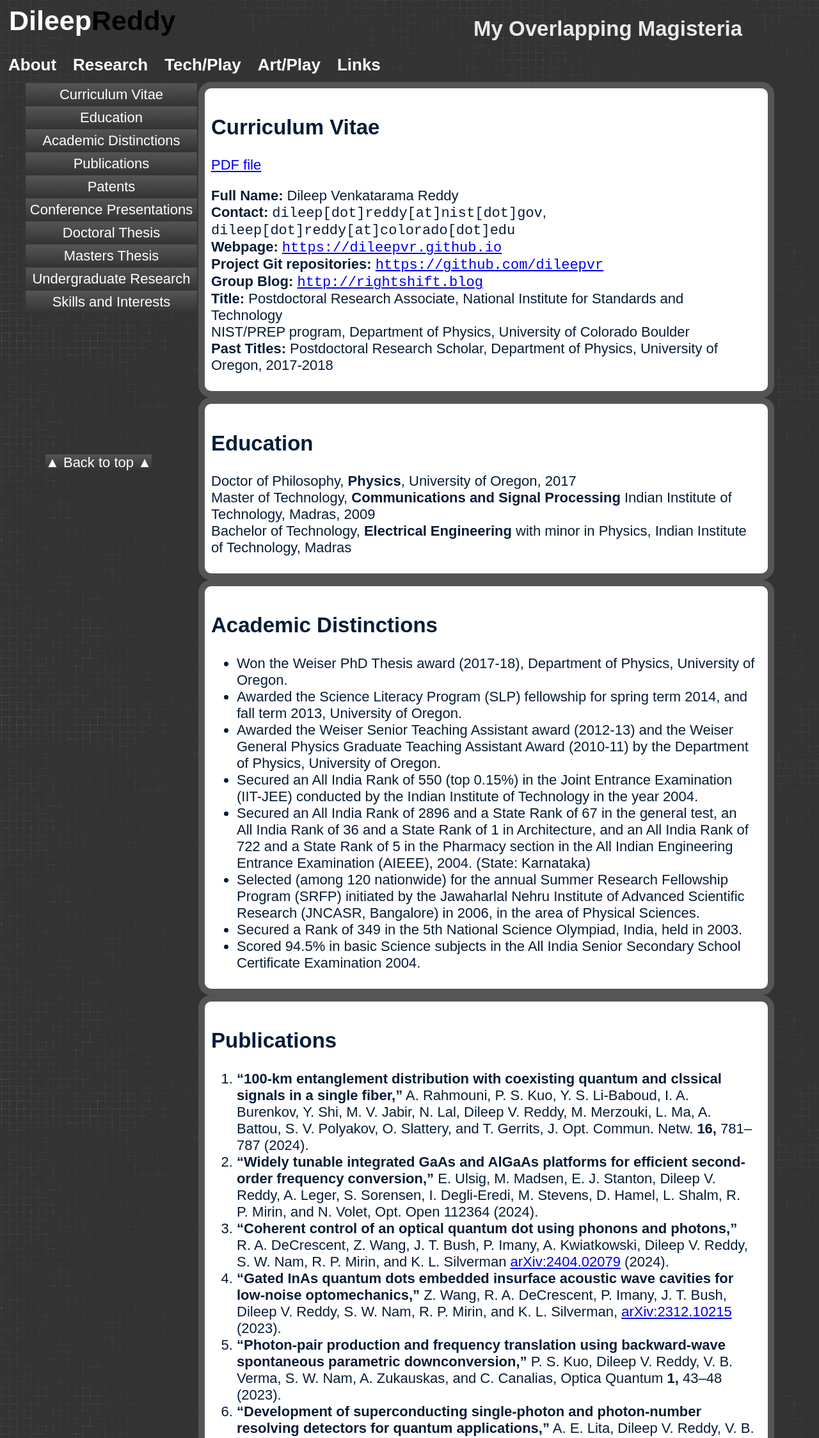
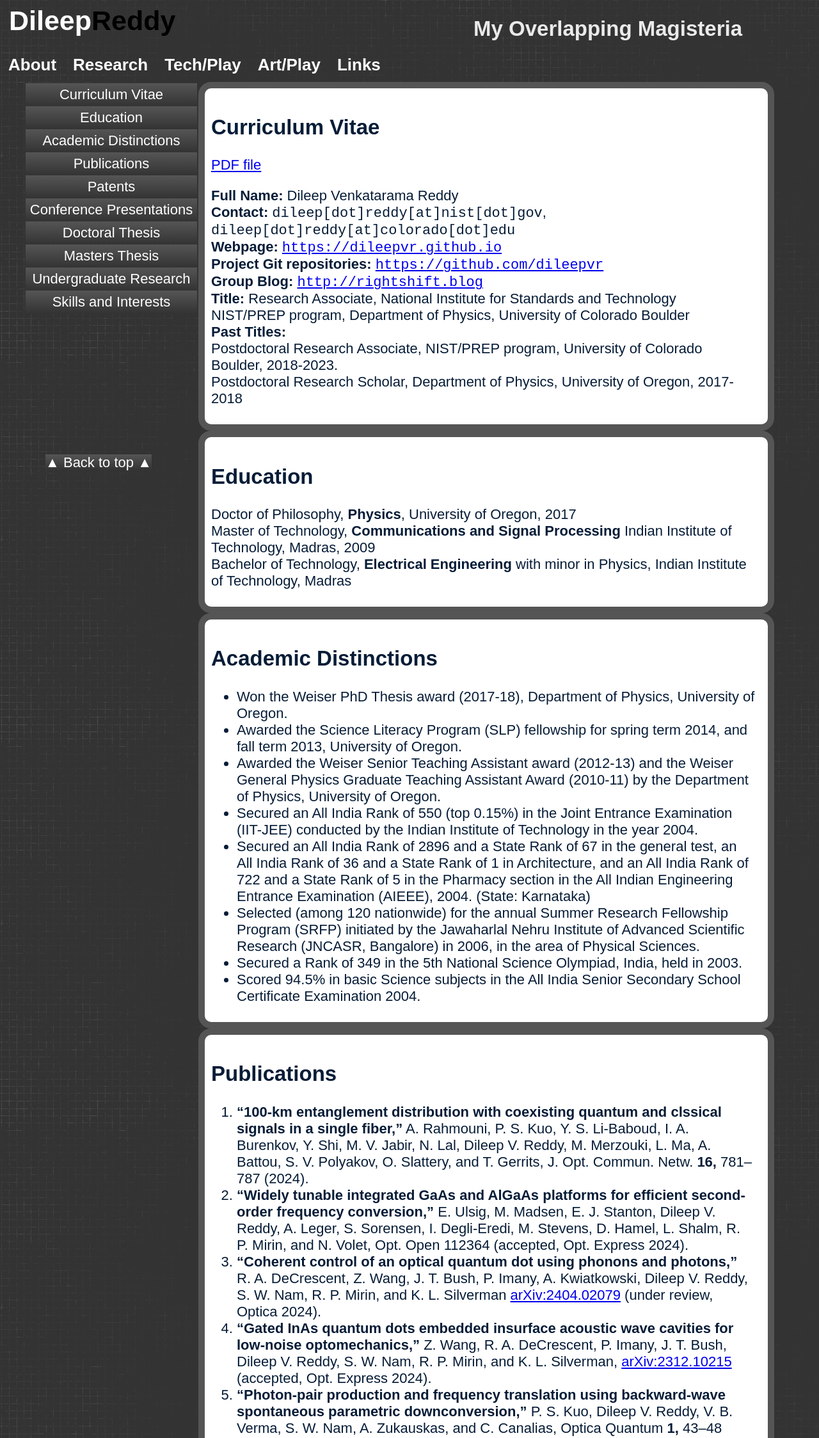
Before and after one commit to dileepvr/dileepvr.github.io, a plain HTML site: page CV/dileepCV.html in a window 1280 px wide. Shown: the part 39-2286 px from the top of the page at 64% size. Drawn offline with nearby package versions, Linux system fonts and the light colour scheme; some packages are replaced by stand-ins of ours; files that its build step writes are made by us from their sources; files whose address does not match are found by name.

Commit message:
CV updates.

```diff
--- a/CV/dileepCV.html
+++ b/CV/dileepCV.html
@@ -1,7 +1,7 @@
 <!DOCTYPE html>
 <html lang="en">
 <head>
-<!-- 2024-08-06 Tue 10:24 -->
+<!-- 2024-10-06 Sun 14:57 -->
 <meta charset="utf-8" />
 <meta name="viewport" content="width=device-width, initial-scale=1" />
 <title>Dileep's Personal Webpage</title>
@@ -79,9 +79,11 @@
 <b>Webpage:</b> <a href="../index.html"><code>https://dileepvr.github.io</code></a><br>
 <b>Project Git repositories:</b> <a href="https://github.com/dileepvr"><code>https://github.com/dileepvr</code></a><br>
 <b>Group Blog:</b> <a href="http://rightshift.blog"><code>http://rightshift.blog</code></a><br>
-<b>Title:</b> Postdoctoral Research Associate, National Institute for Standards and Technology<br>
+<b>Title:</b> Research Associate, National Institute for Standards and Technology<br>
          NIST/PREP program, Department of Physics, University of Colorado Boulder<br>
-<b>Past Titles:</b> Postdoctoral Research Scholar, Department of Physics, University of Oregon, 2017-2018<br>
+<b>Past Titles:</b><br>
+Postdoctoral Research Associate, NIST/PREP program, University of Colorado Boulder, 2018-2023.<br>
+Postdoctoral Research Scholar, Department of Physics, University of Oregon, 2017-2018<br>
 </p>
 </div>
 </div>
@@ -115,9 +117,9 @@ Bachelor of Technology, <b>Electrical Engineering</b> with minor in Physics, Ind
 <div class="outline-text-2" id="text-org44cc555">
 <ol class="org-ol">
 <li><b>&ldquo;100-km entanglement distribution with coexisting quantum and clssical signals in a single fiber,&rdquo;</b> A. Rahmouni, P. S. Kuo, Y. S. Li-Baboud, I. A. Burenkov, Y. Shi, M. V. Jabir, N. Lal, Dileep V. Reddy, M. Merzouki, L. Ma, A. Battou, S. V. Polyakov, O. Slattery, and T. Gerrits, J. Opt. Commun. Netw. <b>16,</b> 781&#x2013;787 (2024).<br></li>
-<li><b>&ldquo;Widely tunable integrated GaAs and AlGaAs platforms for efficient second-order frequency conversion,&rdquo;</b> E. Ulsig, M. Madsen, E. J. Stanton, Dileep V. Reddy, A. Leger, S. Sorensen, I. Degli-Eredi, M. Stevens, D. Hamel, L. Shalm, R. P. Mirin, and N. Volet, Opt. Open 112364 (2024).<br></li>
-<li><b>&ldquo;Coherent control of an optical quantum dot using phonons and photons,&rdquo;</b> R. A. DeCrescent, Z. Wang, J. T. Bush, P. Imany, A. Kwiatkowski, Dileep V. Reddy, S. W. Nam, R. P. Mirin, and K. L. Silverman <a href="https://arxiv.org/abs/2404.02079">arXiv:2404.02079</a> (2024).<br></li>
-<li><b>&ldquo;Gated InAs quantum dots embedded insurface acoustic wave cavities for low-noise optomechanics,&rdquo;</b> Z. Wang, R. A. DeCrescent, P. Imany, J. T. Bush, Dileep V. Reddy, S. W. Nam, R. P. Mirin, and K. L. Silverman, <a href="https://arxiv.org/abs/2312.10215">arXiv:2312.10215</a> (2023).<br></li>
+<li><b>&ldquo;Widely tunable integrated GaAs and AlGaAs platforms for efficient second-order frequency conversion,&rdquo;</b> E. Ulsig, M. Madsen, E. J. Stanton, Dileep V. Reddy, A. Leger, S. Sorensen, I. Degli-Eredi, M. Stevens, D. Hamel, L. Shalm, R. P. Mirin, and N. Volet, Opt. Open 112364 (accepted, Opt. Express 2024).<br></li>
+<li><b>&ldquo;Coherent control of an optical quantum dot using phonons and photons,&rdquo;</b> R. A. DeCrescent, Z. Wang, J. T. Bush, P. Imany, A. Kwiatkowski, Dileep V. Reddy, S. W. Nam, R. P. Mirin, and K. L. Silverman <a href="https://arxiv.org/abs/2404.02079">arXiv:2404.02079</a> (under review, Optica 2024).<br></li>
+<li><b>&ldquo;Gated InAs quantum dots embedded insurface acoustic wave cavities for low-noise optomechanics,&rdquo;</b> Z. Wang, R. A. DeCrescent, P. Imany, J. T. Bush, Dileep V. Reddy, S. W. Nam, R. P. Mirin, and K. L. Silverman, <a href="https://arxiv.org/abs/2312.10215">arXiv:2312.10215</a> (accepted, Opt. Express 2024).<br></li>
 <li><b>&ldquo;Photon-pair production and frequency translation using backward-wave spontaneous parametric downconversion,&rdquo;</b> P. S. Kuo, Dileep V. Reddy, V. B. Verma, S. W. Nam, A. Zukauskas, and C. Canalias, Optica Quantum <b>1,</b> 43&#x2013;48 (2023).<br></li>
 <li><b>&ldquo;Development of superconducting single-photon and photon-number resolving detectors for quantum applications,&rdquo;</b> A. E. Lita, Dileep V. Reddy, V. B. Verma, R. P. Mirin, and S. W. Nam, J. Lightwave Technol. <a href="https://doi.org/10.1109/JLT.2022.3195000">https://doi.org/10.1109/JLT.2022.3195000</a> (2022).<br></li>
 <li><b>&ldquo;Broadband polarization insensitivity and high detection efficiency in high-fill-factor superconducting microwire single-photon detectors,&rdquo;</b> Dileep V. Reddy, N. Otrooshi, Sae Woo Nam, R. P. Mirin, and V. B. Verma, APL Photonics <b>7,</b> 051302 (2022).<br></li>
@@ -154,6 +156,10 @@ United Kingdom Patent Application No. 1800566.0, filed on January 12, 2018<br></
 <h2 id="orgd585163">Conference Presentations</h2>
 <div class="outline-text-2" id="text-orgd585163">
 <ol class="org-ol">
+<li><b>&ldquo;Quantum enhanced precision metrology for quantum networks,&rdquo;</b> M. V. Jabir, R. Dawkins, J. Sabines-Chesterking, Dileep V. Reddy, A. E. Lita, A. Battou, and T. Gerrits, QTh4C.5 (Quantum 2.0 2024).<br></li>
+<li><b>&ldquo;Spectrally separable polarization entanglement source for multiphoton quantum networking,&rdquo;</b> M. Grayson, S. Meyer, D. Sorensen, M. Allgaier, N. Nardelli, T. Fortier, Dileep V. Reddy, M. J. Stevens, M. D. Mazurek, J. T. Gopinath, and L. K. Shalm, QW2A.4 (Quantum 2.0 2024).<br></li>
+<li><b>&ldquo;Joint spectral characterization of photon pairs generated in (Al)GaAs-on-insulator waveguides,&rdquo;</b> A. Z. Leger, E. Z. Ulsig, E. J. Stanton, Dileep V. Reddy, N. Volet, L. K. Shalm, M. J. Stevens, D. R. Hamel, and R. P. Mirin, QW3A.31 (Quantum 2.0 2024).<br></li>
+<li><b>&ldquo;Traceable device-independent randomness as a service,&rdquo;</b> G. A. Kavuri, J. Palfree, Dileep V. Reddy, Y. Zhang, M. D. Mazurek, M. J. Stevens, J. C. Bienfang, C. Abellán, M. W. Mitchell, R. P. Mirin, Sae Woo Nam, E. Knill, and L. K. Shalm, QM5A.3 (Quantum 2.0 2024).<br></li>
 <li><b>&ldquo;High-efficiency, superconducting nanowire single-photon detectors from ultraviolet to infrared,&rdquo;</b> R. P. Mirin, B. Hampel, A. E. Lita, A. McCaughan, B. Oripov, Dileep V. Reddy, M. J. Stevens, V. B. Verma, and S. W. Nam, IEEE Photon. Conf. (IPC 2023).<br></li>
 <li><b>&ldquo;Single-photon downconversion in GaAs, AlGaAs and InGaP-on-insulator,&rdquo;</b> E. Z. Ulsig, M. L. Madsen, E. J. Stanton, Dileep V. Reddy, I. Degli-Eredi, R. P. Mirin, and N. Volet, IEEE Photon. Conf. (IPC 2023).<br></li>
 <li><b>&ldquo;Correlated Photon Pairs Obtained by SPDC in AlGaAs-OI Waveguides,&rdquo;</b> Emil Ulsig, Eric Stanton, Dileep V. Reddy, K. Lynden Shalm, Nicolas Volet, and Richard P. Mirin, Quantum 2.0 QTh4C.2 (Quantum 2.0 2023).<br></li>
```
Also changed, not shown: 1 other file.
